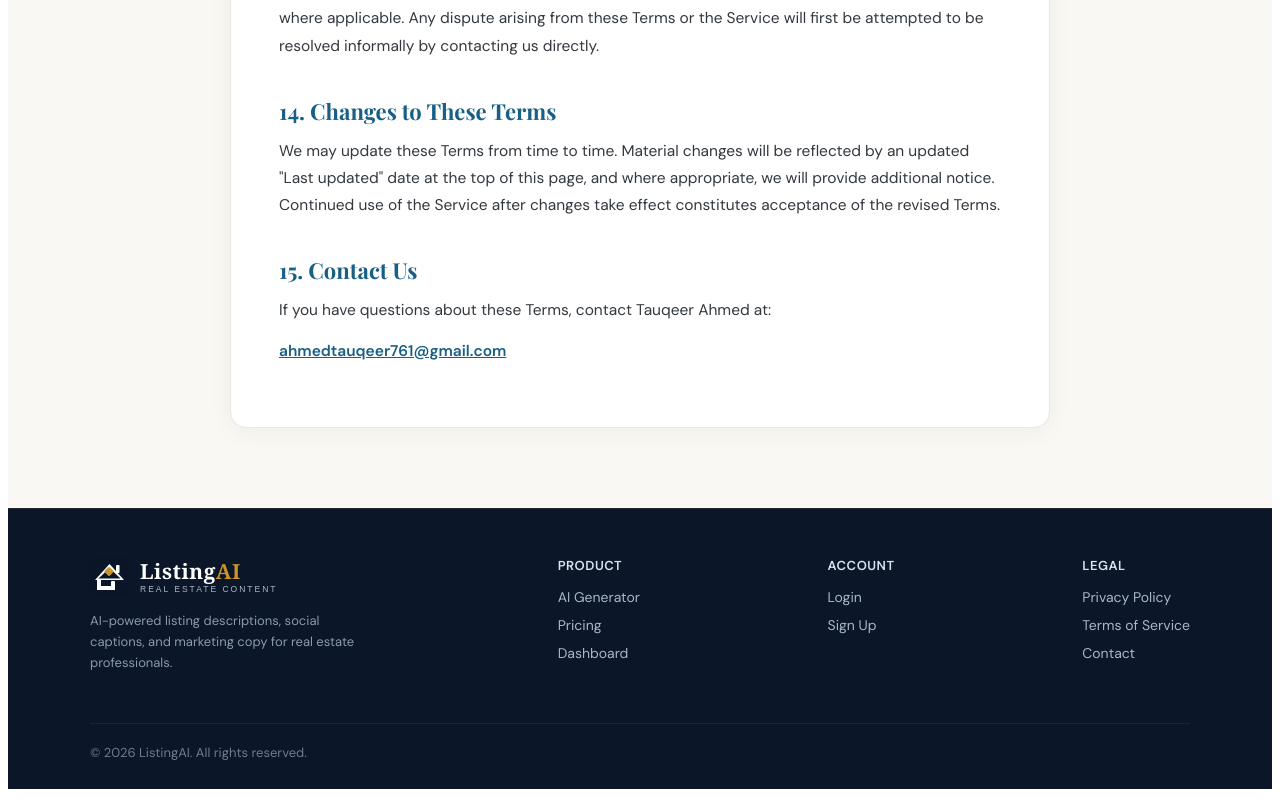
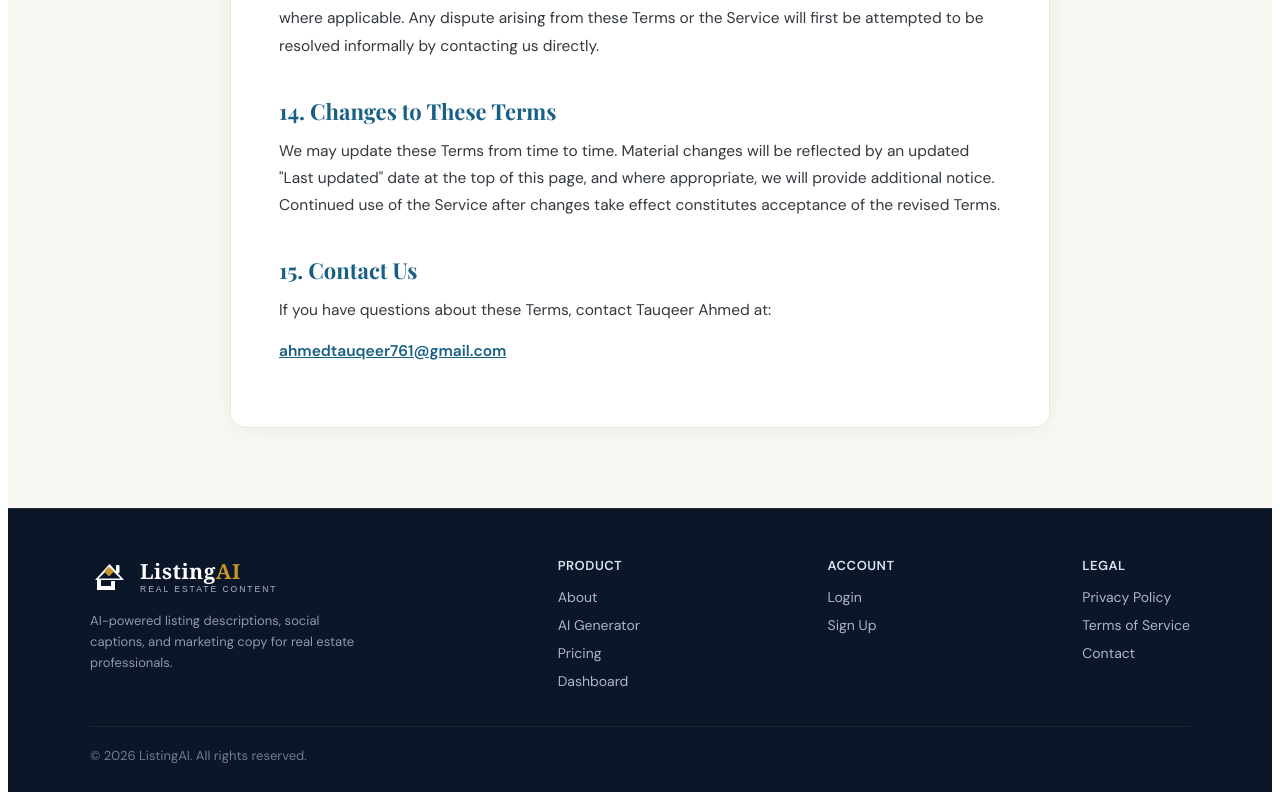
Before and after one commit to khancodewala/listingai, a Next.js app: page /terms in a window 1280 px wide. Shown: the part 3319-4119 px from the top of the page. Built offline with nearby package versions, Linux system fonts and the light colour scheme; no server answers.

Commit message:
Link About page in footer

```diff
--- a/components/Footer.js
+++ b/components/Footer.js
@@ -59,6 +59,7 @@ export default function Footer() {
             <div>
               <div className="footer-col-heading">Product</div>
               <div style={{ display: "flex", flexDirection: "column", gap: "10px" }}>
+                <Link href="/about" className="footer-link">About</Link>
                 <Link href="/generate" className="footer-link">AI Generator</Link>
                 <Link href="/pricing" className="footer-link">Pricing</Link>
                 <Link href="/dashboard" className="footer-link">Dashboard</Link>
```
